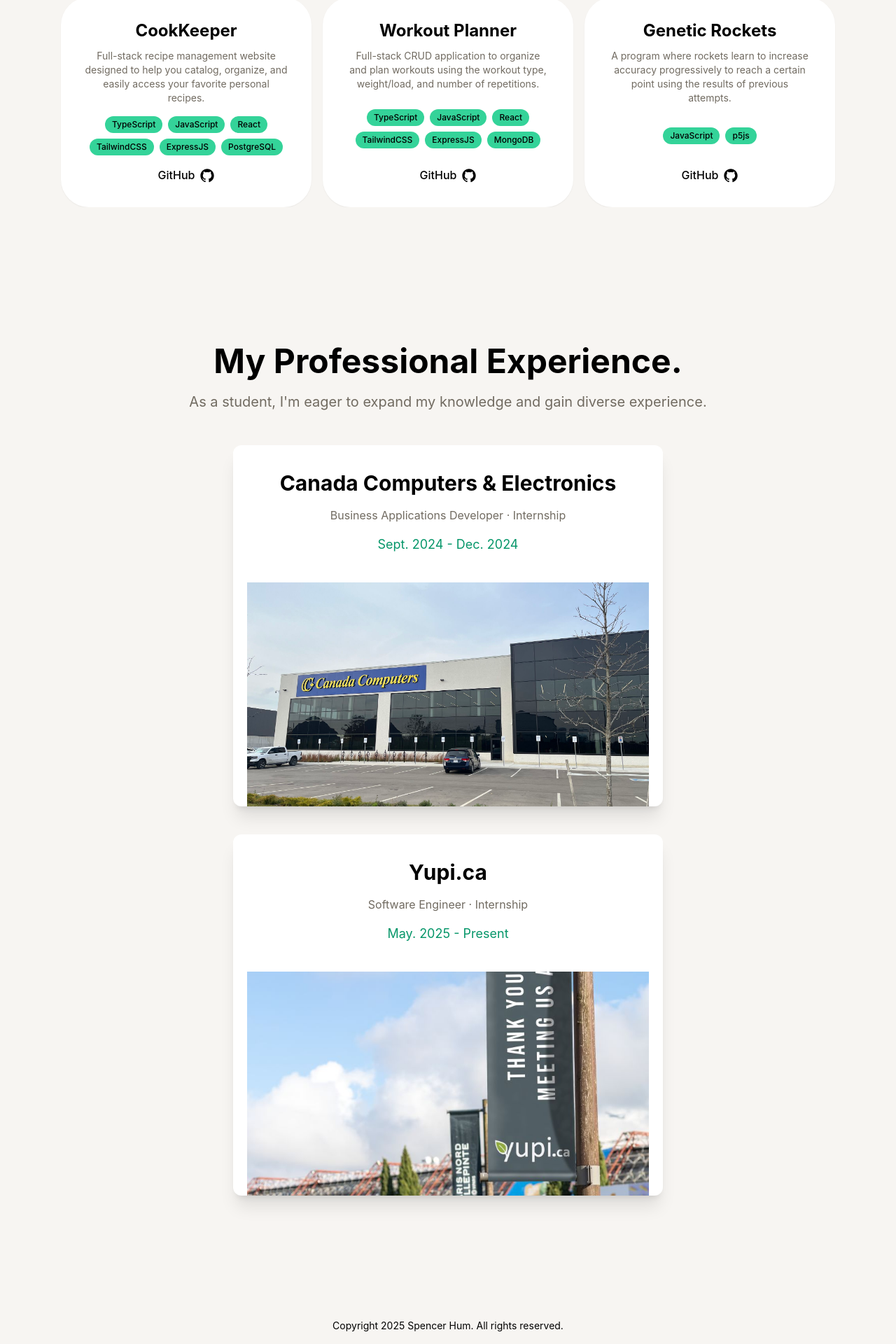
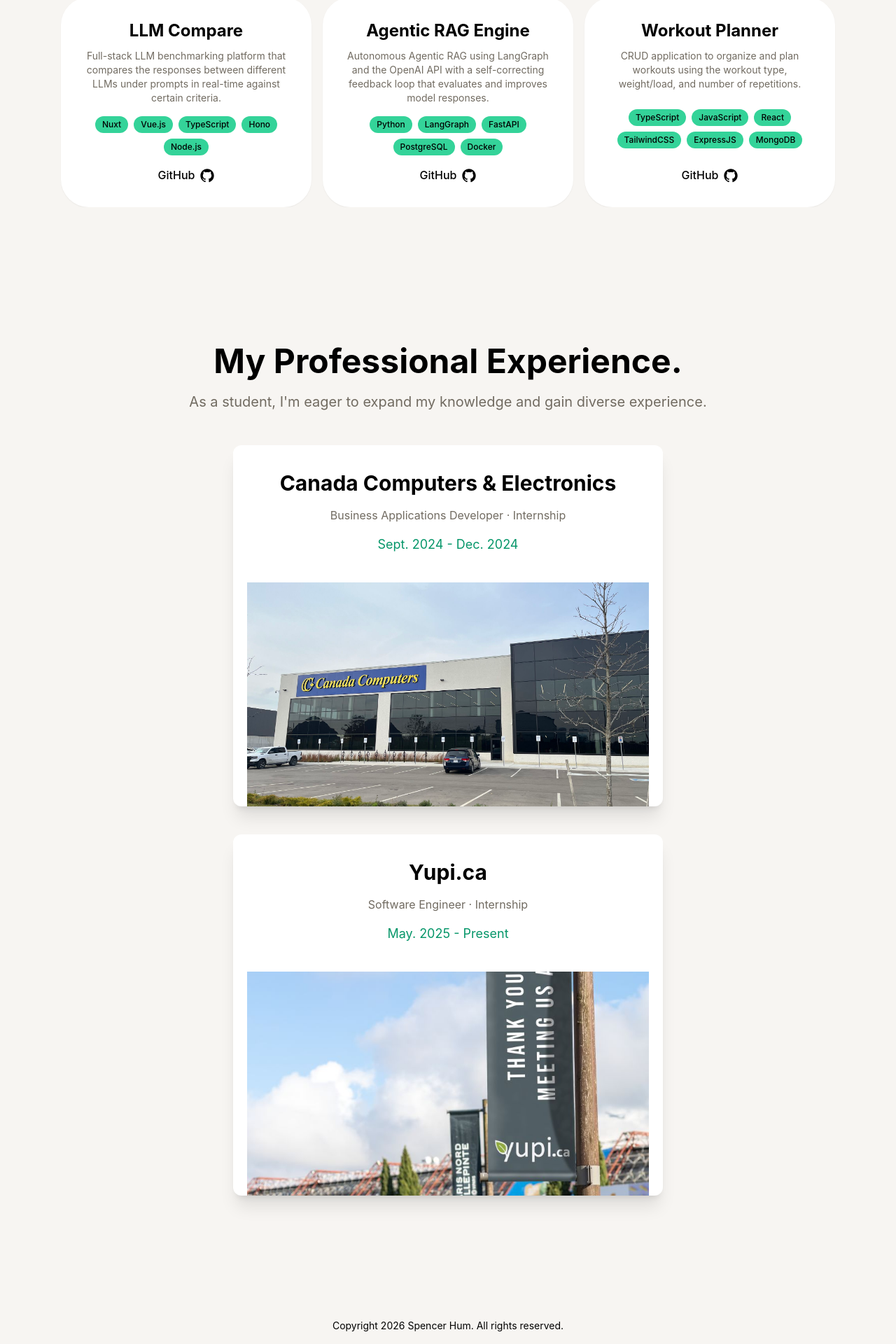
Before and after one commit to spencerhum04/portfolio, a React (Vite) app: page / in a window 1280 px wide. Shown: the part 1362-3282 px from the top of the page at 70% size. Built offline with nearby package versions, Linux system fonts and the light colour scheme.

Commit message:
feat: new projects and updates

```diff
--- a/src/components/Footer/Footer.tsx
+++ b/src/components/Footer/Footer.tsx
@@ -1,5 +1,5 @@
 export default function Footer() {
     return (
-        <div className="w-full text-black text-center text-sm py-4">Copyright 2025 Spencer Hum. All rights reserved.</div>
+        <div className="w-full text-black text-center text-sm py-4">Copyright 2026 Spencer Hum. All rights reserved.</div>
     )
 }
--- a/src/routes/landing/sections/projects.tsx
+++ b/src/routes/landing/sections/projects.tsx
@@ -1,9 +1,9 @@
 import "../landing.css";
 
 const projects = [
-    { tools: ["TypeScript", "JavaScript", "React", "TailwindCSS", "ExpressJS", "PostgreSQL"], title: "CookKeeper", body: "Full-stack recipe management website designed to help you catalog, organize, and easily access your favorite personal recipes.", github: "https://github.com/spencerhum04/CookKeeper" },
-    { tools: ["TypeScript", "JavaScript", "React", "TailwindCSS", "ExpressJS", "MongoDB"], title: "Workout Planner", body: "Full-stack CRUD application to organize and plan workouts using the workout type, weight/load, and number of repetitions.", github: "https://github.com/spencerhum04/workout-planner" },
-    { tools: ["JavaScript", "p5js"], title: "Genetic Rockets", body: "A program where rockets learn to increase accuracy progressively to reach a certain point using the results of previous attempts.", github: "https://github.com/spencerhum04/Genetic-Rockets" },
+    { tools: ["Nuxt", "Vue.js", "TypeScript", "Hono", "Node.js"], title: "LLM Compare", body: "Full-stack LLM benchmarking platform that compares the responses between different LLMs under prompts in real-time against certain criteria.", github: "https://github.com/destroyer22719/llm-tester" },
+    { tools: ["Python", "LangGraph", "FastAPI", "PostgreSQL", "Docker"], title: "Agentic RAG Engine", body: "Autonomous Agentic RAG using LangGraph and the OpenAI API with a self-correcting feedback loop that evaluates and improves model responses.", github: "https://github.com/spencerhum04/agentic-rag-engine" },
+    { tools: ["TypeScript", "JavaScript", "React", "TailwindCSS", "ExpressJS", "MongoDB"], title: "Workout Planner", body: "CRUD application to organize and plan workouts using the workout type, weight/load, and number of repetitions.", github: "https://github.com/spencerhum04/workout-planner" },
 ]
 
 export default function Projects() {
```
Also changed, not shown: 1 other file (tests, documents, lock files or other folders).
